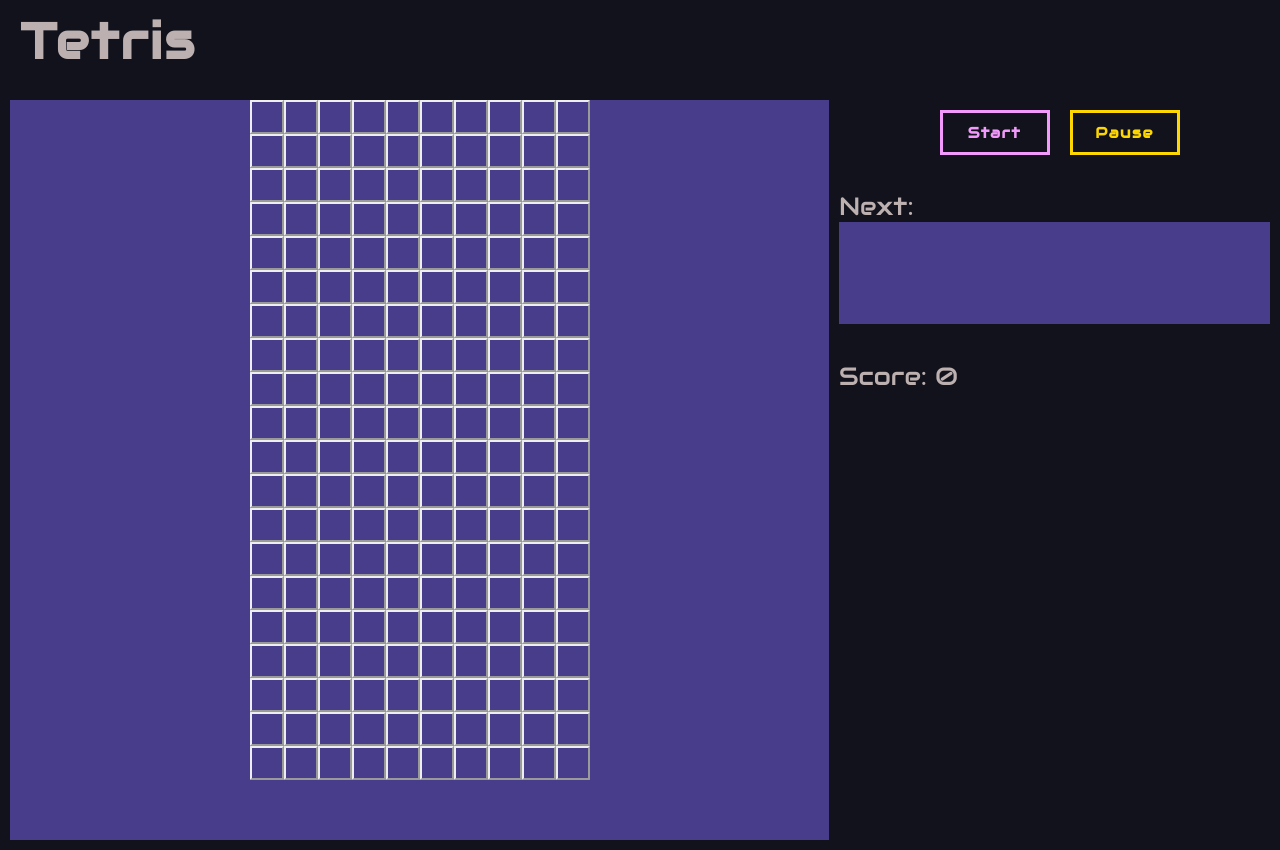
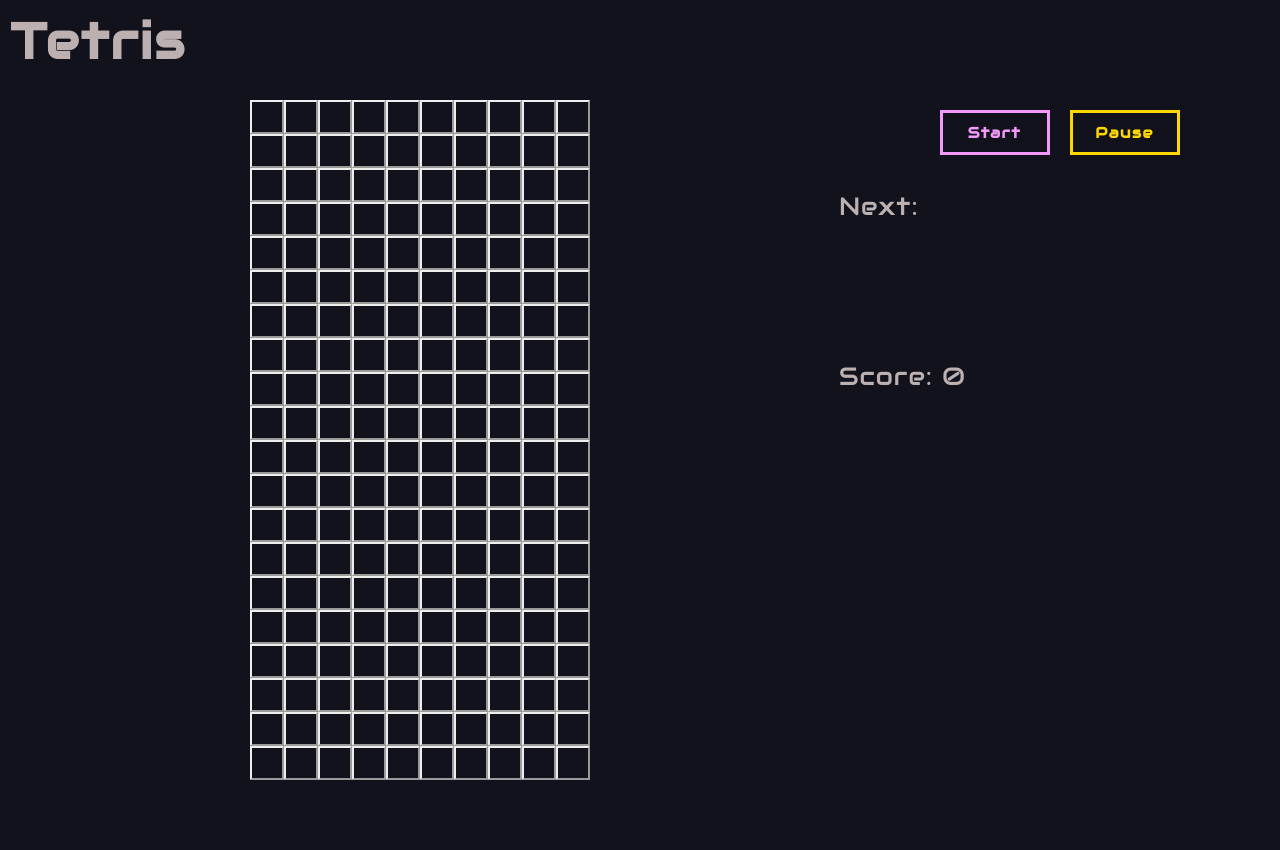
Before and after one commit to adelmalek/react-game-tetris, a React (Create React App) app: page / in a window 1280 px wide. Built offline with nearby package versions, Linux system fonts and the light colour scheme.

Commit message:
styles of Tetrominoes

```diff
--- a/src/App.css
+++ b/src/App.css
@@ -15,8 +15,7 @@
 .header {
   grid-area: header;
   letter-spacing: 2px;
-  font-size: 50px;
-  padding: 0 10px;
+  font-size: 35px;
 }
 
 .App {
@@ -40,4 +39,8 @@
       'game-board game-stats'
       'game-board score'
   }
+
+  .header {
+    font-size: 50px;
+  }
 }
--- a/src/App.js
+++ b/src/App.js
@@ -245,7 +245,7 @@
   render() {
     return (
       <div className="App">
-        <h1 className='header'>Tetris {this.state.gameOver? 'GAME OVER' :  ''}</h1>
+        <h1 className='header'>{this.state.gameOver? 'GAME OVER' :  'Tetris'}</h1>
         <GameBoard board={this.getBoardContent()}/>
         <Options onStart={this.startGame} onPause={this.togglePause}/>
         <GameStats board={this.getNextItemContent()}/>
--- a/src/Components/GameBoard/GameBoard.css
+++ b/src/Components/GameBoard/GameBoard.css
@@ -1,5 +1,5 @@
 .game-board {
-    background-color: darkslateblue;
+    background-color: #11121c;
     color: whitesmoke;
     grid-area: game-board;
 }
--- a/src/Components/GameStats/GameStats.css
+++ b/src/Components/GameStats/GameStats.css
@@ -1,10 +1,12 @@
 .game-stats {
     grid-area: game-stats;
-    font-size: 25px;
+    font-size: 20px;
+    letter-spacing: 1px;
 }
 
 @media screen and (min-width: 768px) {
     .game-stats {
         margin-right: 10px;
+        font-size: 25px;
     }
 }
--- a/src/Components/Options/Options.css
+++ b/src/Components/Options/Options.css
@@ -8,11 +8,11 @@
 }
 
 button {
-    width: 110px;
-    padding: 10px;
-    margin: 10px;
+    width: 100px;
+    padding: 8px;
+    margin: 8px;
     text-align: center;
-    font-size: 15px;
+    font-size: 13px;
     font-weight: 700;
     letter-spacing: 1.5px;
     cursor: pointer;
@@ -39,3 +39,13 @@
 .pause-button:hover {
     box-shadow: 0 0 10px 0 gold inset, 0 0 20px 2px gold;
 }
+
+@media screen and (min-width: 768px) {
+    button {
+        width: 110px;
+        padding: 10px;
+        margin: 10px;
+        font-size: 15px;
+    }
+
+}
--- a/src/Components/Score/Score.css
+++ b/src/Components/Score/Score.css
@@ -1,4 +1,11 @@
 .score {
     grid-area: score;
-    font-size: 25px;
+    font-size: 20px;
+    letter-spacing: 1px;
 }
+
+@media screen and (min-width: 768px) {
+    .score {
+        font-size: 25px;
+    }
+}
--- a/src/Components/Square/Square.css
+++ b/src/Components/Square/Square.css
@@ -1,11 +1,11 @@
 :root {
-    --cyan: #81ffff;
-    --blue: #8181ff;
-    --orange: #ffc481;
-    --yellow: #ffff81;
-    --green: #81ff81;
-    --purple: #ff81ff;
-    --red: #ff8181;
+    --lightblue: #83EEFF;
+    --blue: #0900ff;
+    --orange: #ff3c00;
+    --yellow: #ffff00;
+    --green: #39FF14;
+    --magenta: magenta;
+    --red: red;
 }
 
 .tetromino-square {
@@ -19,8 +19,8 @@
 }
 
 .tetromino-square.I {
-    background-color: var(--cyan);
-    border-color: var(--cyan);
+    background-color: var(--lightblue);
+    border-color: var(--lightblue);
 }
 
 .tetromino-square.J {
@@ -44,8 +44,8 @@
 }
 
 .tetromino-square.T {
-    background-color: var(--purple);
-    border-color: var(--purple);
+    background-color: var(--magenta);
+    border-color: var(--magenta);
 }
 
 .tetromino-square.Z {
```
